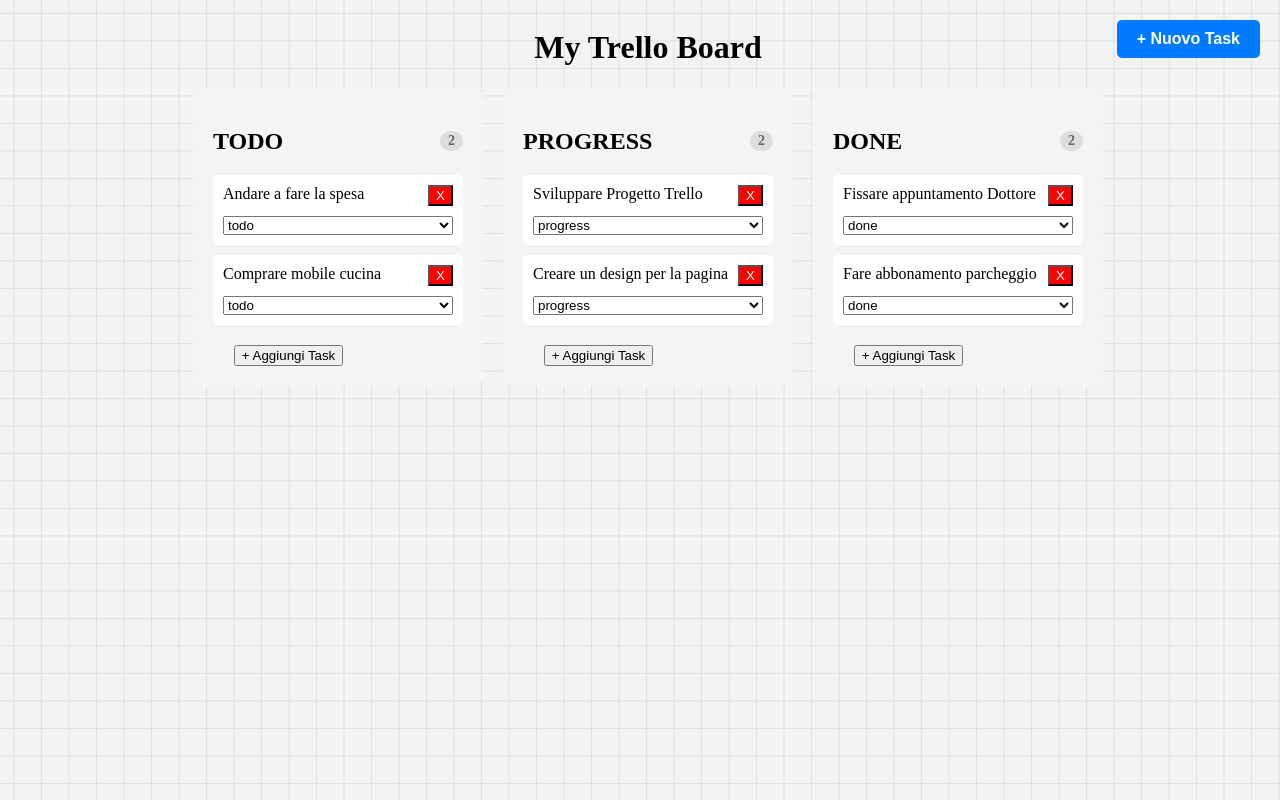
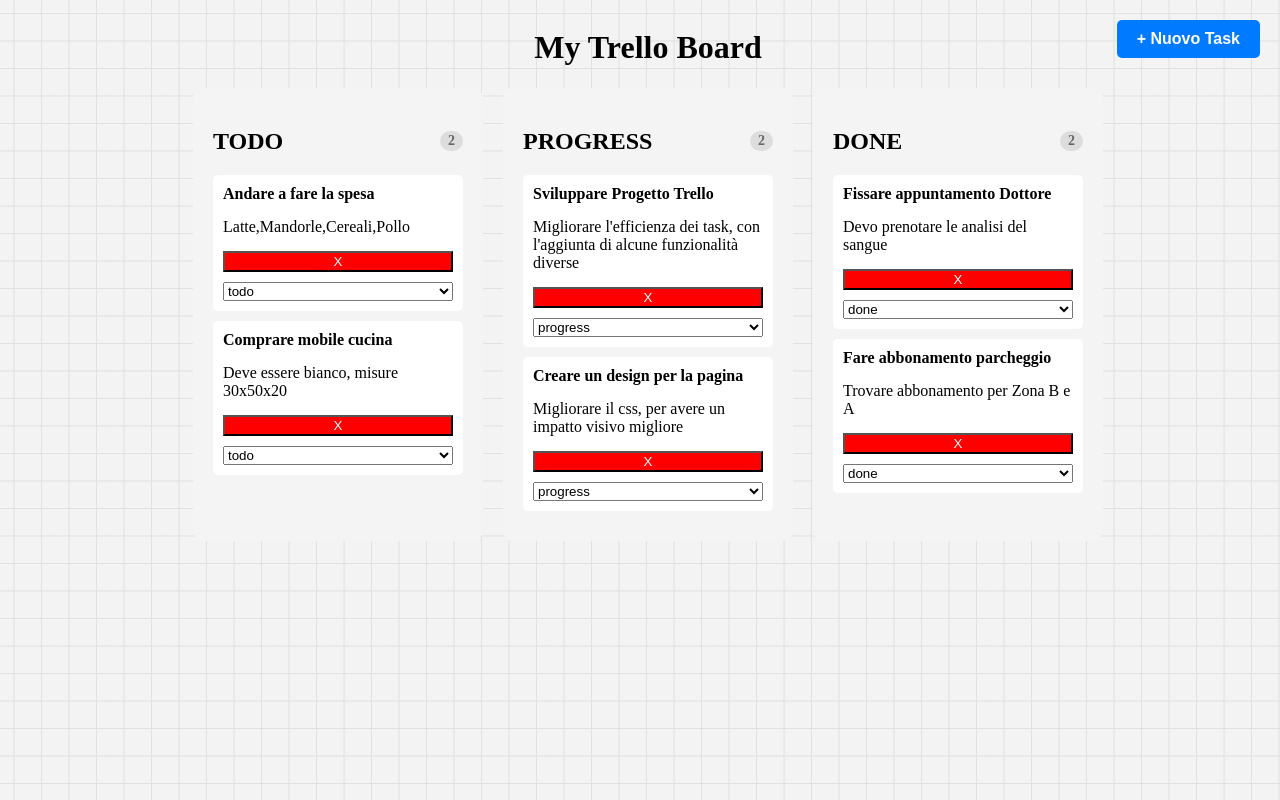
Before and after one commit to vincenzocrucitti04-hash/POSYTRON, a React (Vite) app in the folder Progetto_01_04/trello/: page / in a window 1280 px wide. Built offline with nearby package versions, Linux system fonts and the light colour scheme; a web font is replaced by a local one.

Commit message:
aggiunto supporto per la descrizione dei task e aggiornato il layout dei componenti Board, Card e Column

```diff
--- a/Progetto_01_04/trello/src/components/Board.jsx
+++ b/Progetto_01_04/trello/src/components/Board.jsx
@@ -1,6 +1,6 @@
 import Column from "./Column";
 
-function Board({ tasks, columns, onAdd, onDelete, onMove }) {
+function Board({ tasks, columns, description, onDelete, onMove }) {
   return (
     <div style={{
       display: "flex",
@@ -13,9 +13,9 @@
           key={colStatus}
           title={colStatus.toUpperCase()}
           status={colStatus}
-          // Filtriamo i task: passiamo alla colonna solo quelli che le competono
+          description={description}
+          // Filtriamo i task: in modo tale che passiamo alla colonna solo quelli che gli interessano
           tasks={tasks.filter(t => t.status === colStatus)}
-          onAdd={onAdd}
           onDelete={onDelete}
           onMove={onMove}
           allStatuses={columns}
--- a/Progetto_01_04/trello/src/components/Card.jsx
+++ b/Progetto_01_04/trello/src/components/Card.jsx
@@ -10,10 +10,12 @@
 
       <div style={{
          display: "flex",
-        justifyContent: "space-between"
+         flexDirection:"column"
         }}>
 
-        <span>{task.text}</span>
+        <span style={{fontWeight: "bold", marginBottom: "15px"}}>{task.text}</span>
+
+        <span style={{marginBottom: "15px"}}>{task.description}</span>
 
         <button onClick={onDelete} style={{ background: "red", color: "white" }}>X</button>
       </div>
--- a/Progetto_01_04/trello/src/components/Column.jsx
+++ b/Progetto_01_04/trello/src/components/Column.jsx
@@ -1,6 +1,6 @@
 import Card from "./Card";
 
-function Column({ title, tasks, status, onAdd, onDelete, onMove, allStatuses }) {
+function Column({ title, tasks, description, onDelete, onMove, allStatuses }) {
   return (
     <div className="column"
     style={{
@@ -34,13 +34,12 @@
         <Card
           key={task.id}
           task={task}
+          description={description}
           onDelete={() => onDelete(task.id)}
           onMove={onMove}
           allStatuses={allStatuses}
         />
       ))}
-
-      <button style={{marginLeft:"1.3rem",marginTop:"10px"}} className="buttonAdd" onClick={() => onAdd(status)}> + Aggiungi Task</button>
     </div>
   );
 }
```
